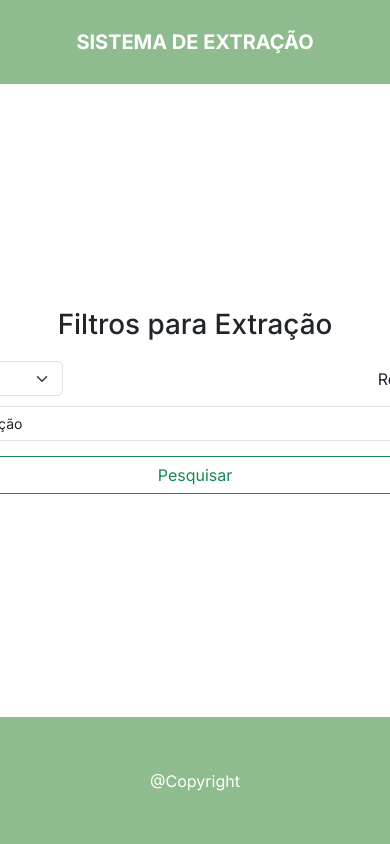
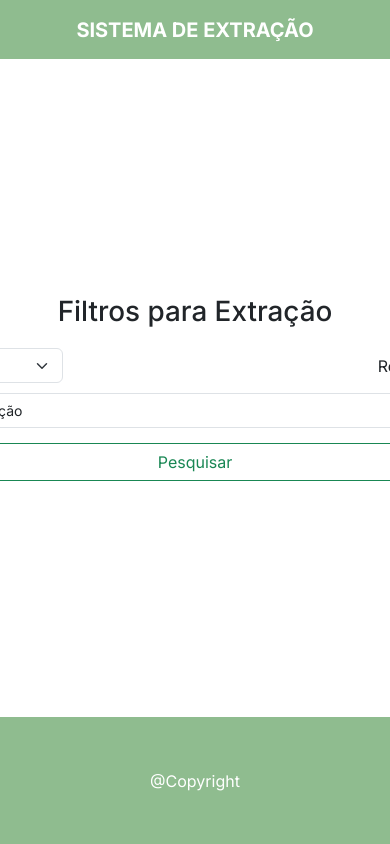
Before and after one commit to emessonh/desafio_webscraping, a Django app: page / in a window 390 px wide; the page is wider, and only the part inside the window is pictured. Run offline with Django 5.2, Linux system fonts and the light colour scheme; parts of the project's set-up code (start-up, migrations or seed data) failed here and were passed over.

Commit message:
versao final

```diff
--- a/pagina_principal/static/style.css
+++ b/pagina_principal/static/style.css
@@ -23,7 +23,6 @@ nav{
 #body-pagina{
     height: 78vh;
     display: flex;
-    /* flex-wrap: wrap; */
     flex-direction: column;
     justify-content: center;
 }
@@ -96,19 +95,3 @@ footer{
     justify-content: left;
     align-items: center;
 }
-
-
-@media(max-width: 450px){
-    nav{
-        width: 100%;
-        height: 10vh;
-    }
-
-    footer{
-        height: 15vh;
-    }
-
-    #body-pagina{
-        height: 75vh;
-    }
-}
--- a/pagina_principal/views.py
+++ b/pagina_principal/views.py
@@ -28,12 +28,7 @@ def automacao(regiao, referencia, desoneracao, link):
         mes = referencia_dividida[1]
         desoneracao_traco = desoneracao.replace('_', '-')
         desoneracao_maiusculo = desoneracao.upper()
-        # status = requests.get(f'http://www.infraestrutura.mg.gov.br/images/documentos/precosetop/{ano}/Planilha-Precos-SETOP-{ano}/{sequencia_mes[mes]}-{mes}/{desoneracao_traco}/{ano}{sequencia_mes[mes]}_Planilha_Precos_SETOP_{regiao_nome_link}_{desoneracao_maiusculo}.xlsx')
-        # print('resposta da request ', status.status_code())
-        # if status.status_code == 200:
         driver.get(link)
-        # else:
-            # driver.get(f'http://www.infraestrutura.mg.gov.br/images/documentos/precosetop/{ano}/Planilha-Precos-SETOP-{ano}/{sequencia_mes[mes]}-{mes}/{desoneracao_traco}/{ano}{sequencia_mes[mes]}_Planilha_Precos_SETOP_{regiao_nome_link}_{desoneracao_maiusculo}.xlsb')
         time.sleep(15)
         driver.close()
         return True
@@ -53,7 +48,6 @@ def banco(regiao, ano, mes, desoneracao):
         c += 1
 
     excel_tratado = pd.read_excel(rf'C:\Users\{usuario}\Downloads\{ano}{sequencia_mes[mes]}_Planilha_Precos_SETOP_{regiao}_{desoneracao}.xlsx', sheet_name='Relatório', skiprows=colunas_puladas).rename(columns={'CÓDIGO':'codigo', 'DESCRIÇÃO DO SERVIÇO':'descricao', 'UNIDADE':'unidade', 'CUSTO UNITÁRIO':'custo_unitario'})
-    print(rf'C:\Users\{usuario}\Downloads\{ano}{sequencia_mes[mes]}_Planilha_Precos_SETOP_{regiao}_{desoneracao}.xlsx')
     excel_tratado = excel_tratado.drop(index=len(excel_tratado)-1)
     colunas_excel = excel_tratado.columns
 
@@ -86,8 +80,6 @@ def buscar_dados(request):
         resposta_auto = None
         if resposta.status_code == 200:
             resposta_auto = automacao(regiao, referencia, desoneracao, link)
-        print(f'http://www.infraestrutura.mg.gov.br/images/documentos/precosetop/{ano}/Planilha-Precos-SETOP-{ano}/{sequencia_mes[mes]}-{mes}/{desoneracao_traco}/{ano}{sequencia_mes[mes]}_Planilha_Precos_SETOP_{regiao_nome_link}_{desoneracao_maiusculo}.xlsx')
-        print(resposta.status_code)
 
         extracao_banco = banco(regiao_nome_link, ano, mes, desoneracao_maiusculo)
         if resposta_auto == True and extracao_banco == True:
```
Also changed, not shown: db.sqlite3.
